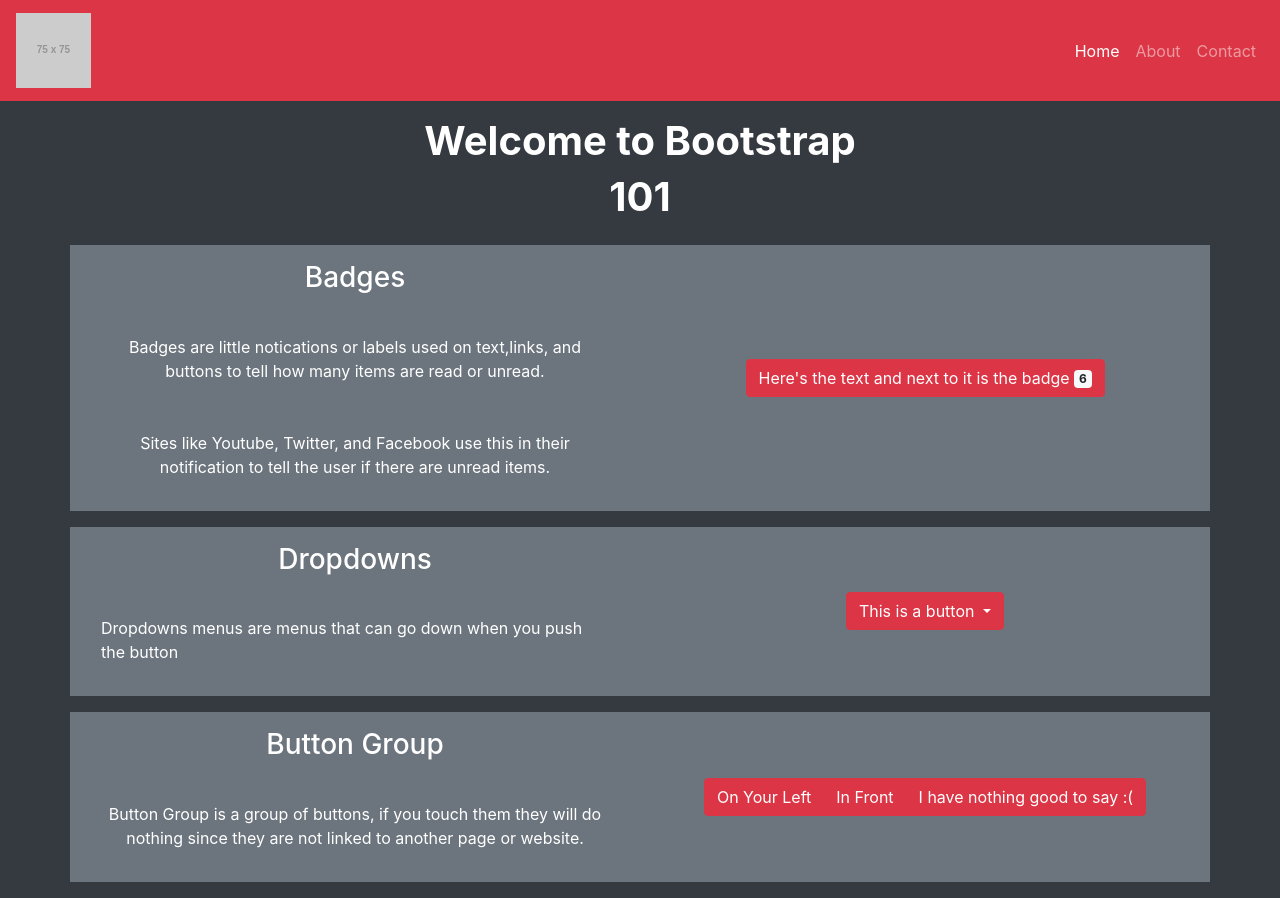
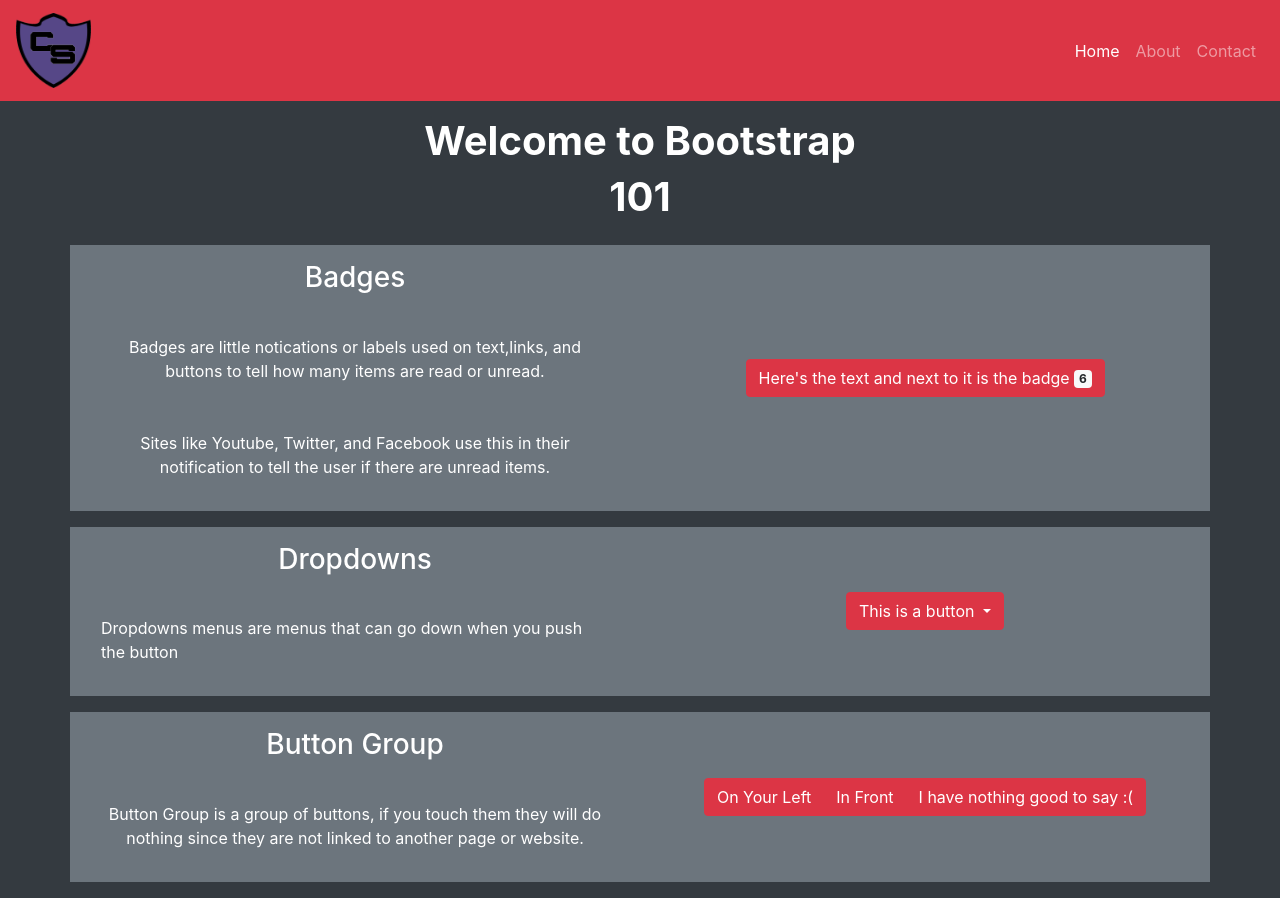
Before and after one commit to sand0319/sand0319.github.io, a plain HTML site: page bootstrap-this/index.html in a window 1280 px wide. Drawn offline with nearby package versions, Linux system fonts and the light colour scheme; placeholder pictures from the web are drawn by us.

Commit message:
Finished

```diff
--- a/bootstrap-this/index.html
+++ b/bootstrap-this/index.html
@@ -14,7 +14,7 @@
     <nav class="navbar navbar-expand-sm navbar-dark bg-danger">
       <!-- a branding style can be achieved by adding .navbar-brand -->
       <a href="#" class="navbar-brand">
-      <img src="https://via.placeholder.com/75" alt="my logo">
+      <img src="img/Logo.png" width="75px" height="75px" alt="my logo">
       </a>
 
       <button class="navbar-toggler" data-toggle="collapse" data-target="#myNav">
```
Also changed, not shown: bootstrap-this/img/Logo.png (added).
